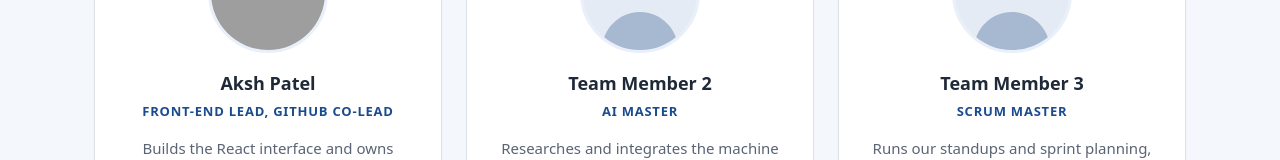
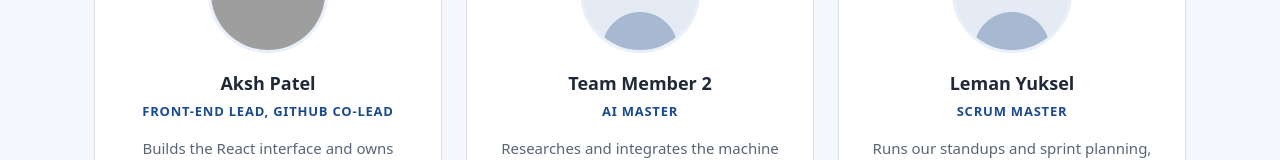
Before and after one commit to philipchensfsu/SFSU-csc648-06-Fall26-team05, a React (Vite) app in the folder app/frontend/: page / in a window 1280 px wide. Shown: the part 359-519 px from the top of the page. Built offline with nearby package versions, Linux system fonts and the light colour scheme; grey boxes are pictures that could not be loaded.

Commit message:
Add Leman team member information

```diff
--- a/app/frontend/src/components/About.jsx
+++ b/app/frontend/src/components/About.jsx
@@ -27,11 +27,11 @@ const teamMembers = [
   },
   {
     id: "member-3",
-    name: "Team Member 3",
+    name: "Leman Yuksel",
     role: "Scrum Master",
     image: "",
     bio: "Runs our standups and sprint planning, tracks the backlog, and keeps every milestone moving on schedule.",
-    github: "",
+    github: "https://github.com/LemanYuksel",
   },
   {
     id: "member-4",
```
